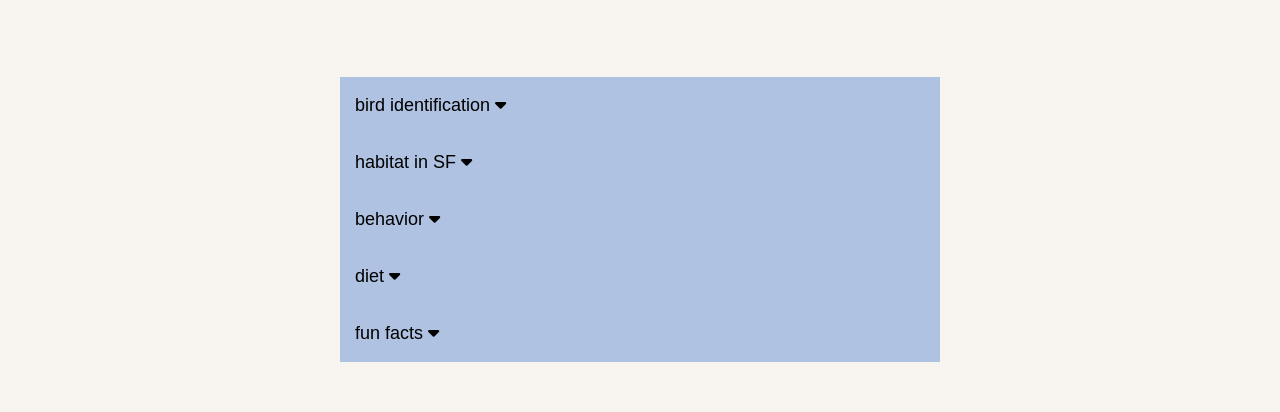
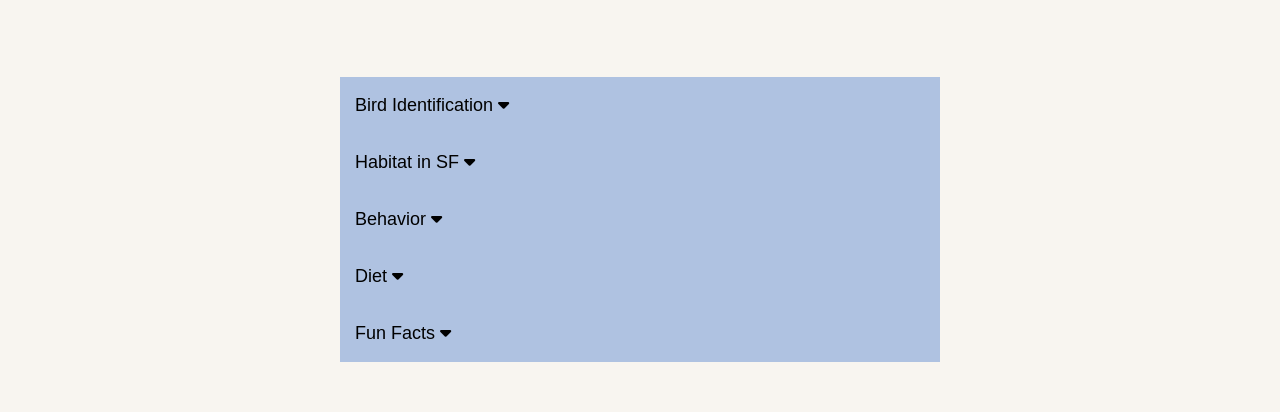
Before and after one commit to sophiecurtis712/x455-scurtis, a plain HTML site: page bprofile-dark-eyed-junco.html in a window 1280 px wide. Shown: the part 1545-1957 px from the top of the page. Drawn offline with Linux system fonts and the light colour scheme; a web font is replaced by a local one.

Commit message:
more capotalization

```diff
--- a/bprofile-dark-eyed-junco.html
+++ b/bprofile-dark-eyed-junco.html
@@ -58,24 +58,24 @@
   <div class="container grid">
     <div class="col-center-text">
       <div class="accordion-container">
-        <button type="button" onclick="myAccordion('accordion1')" class="accordion-button w3-brown" id="accordionBtn1">bird identification <i class="fa fa-caret-down"></i></button>
+        <button type="button" onclick="myAccordion('accordion1')" class="accordion-button w3-brown" id="accordionBtn1">Bird Identification <i class="fa fa-caret-down"></i></button>
         <div id="accordion1" class="accordion-content w3-hide">
           <p>Dark-eyed Juncos are small, sparrow-sized birds (approx. 6 inches) often called "snowbirds" for their gray, brown, and white plumage. Key identifiers include a dark gray or brownish "hood" contrasting with a white belly, a distinct pinkish-white bill, and prominent white outer tail feathers that flash during flight.</p>
           <img src="images/Bird-Profiles/Dark-Eyed-Junco/junco-identification.png" alt="Dark-eyed Junco identification diagram" class="accordion-image">
         </div>
-        <button type="button" onclick="myAccordion('accordion2')" class="accordion-button w3-brown" id="accordionBtn2">habitat in SF <i class="fa fa-caret-down"></i></button>
+        <button type="button" onclick="myAccordion('accordion2')" class="accordion-button w3-brown" id="accordionBtn2">Habitat in SF <i class="fa fa-caret-down"></i></button>
         <div id="accordion2" class="accordion-content w3-hide">
           <p>Dark-eyed Juncos are common, year-round residents in San Francisco, particularly abundant in fall and winter. They inhabit varied environments including the Presidio's forests, coastal scrub, and annual grasslands, as well as landscaped lawns, parks, and residential neighborhoods. They are often found hopping on the ground or in low, brushy areas.</p>
         </div>
-        <button type="button" onclick="myAccordion('accordion3')" class="accordion-button w3-brown" id="accordionBtn3">behavior <i class="fa fa-caret-down"></i></button>
+        <button type="button" onclick="myAccordion('accordion3')" class="accordion-button w3-brown" id="accordionBtn3">Behavior <i class="fa fa-caret-down"></i></button>
         <div id="accordion3" class="accordion-content w3-hide">
           <p>Dark-eyed Juncos are ground foragers, often seen hopping and scratching in leaf litter for seeds. They are social birds, frequently forming flocks outside of breeding season. During court</p>
         </div>
-        <button type="button" onclick="myAccordion('accordion4')" class="accordion-button w3-brown" id="accordionBtn4">diet <i class="fa fa-caret-down"></i></button>
+        <button type="button" onclick="myAccordion('accordion4')" class="accordion-button w3-brown" id="accordionBtn4">Diet <i class="fa fa-caret-down"></i></button>
         <div id="accordion4" class="accordion-content w3-hide">
           <p>Dark-eyed Juncos primarily eat seeds, especially in fall and winter, foraging on the ground for grass seeds, weed</p>
         </div>
-        <button type="button" onclick="myAccordion('accordion5')" class="accordion-button w3-brown" id="accordionBtn5">fun facts <i class="fa fa-caret-down"></i></button>
+        <button type="button" onclick="myAccordion('accordion5')" class="accordion-button w3-brown" id="accordionBtn5">Fun Facts <i class="fa fa-caret-down"></i></button>
         <div id="accordion5" class="accordion-content w3-hide">
           <p>Dark-eyed Juncos are often called "snowbirds" because they are commonly seen in snowy conditions. They have a distinctive "white flash" on their tail that is visible when they fly, which helps birdwatchers identify them. During courtship</p>
         </div>
```
